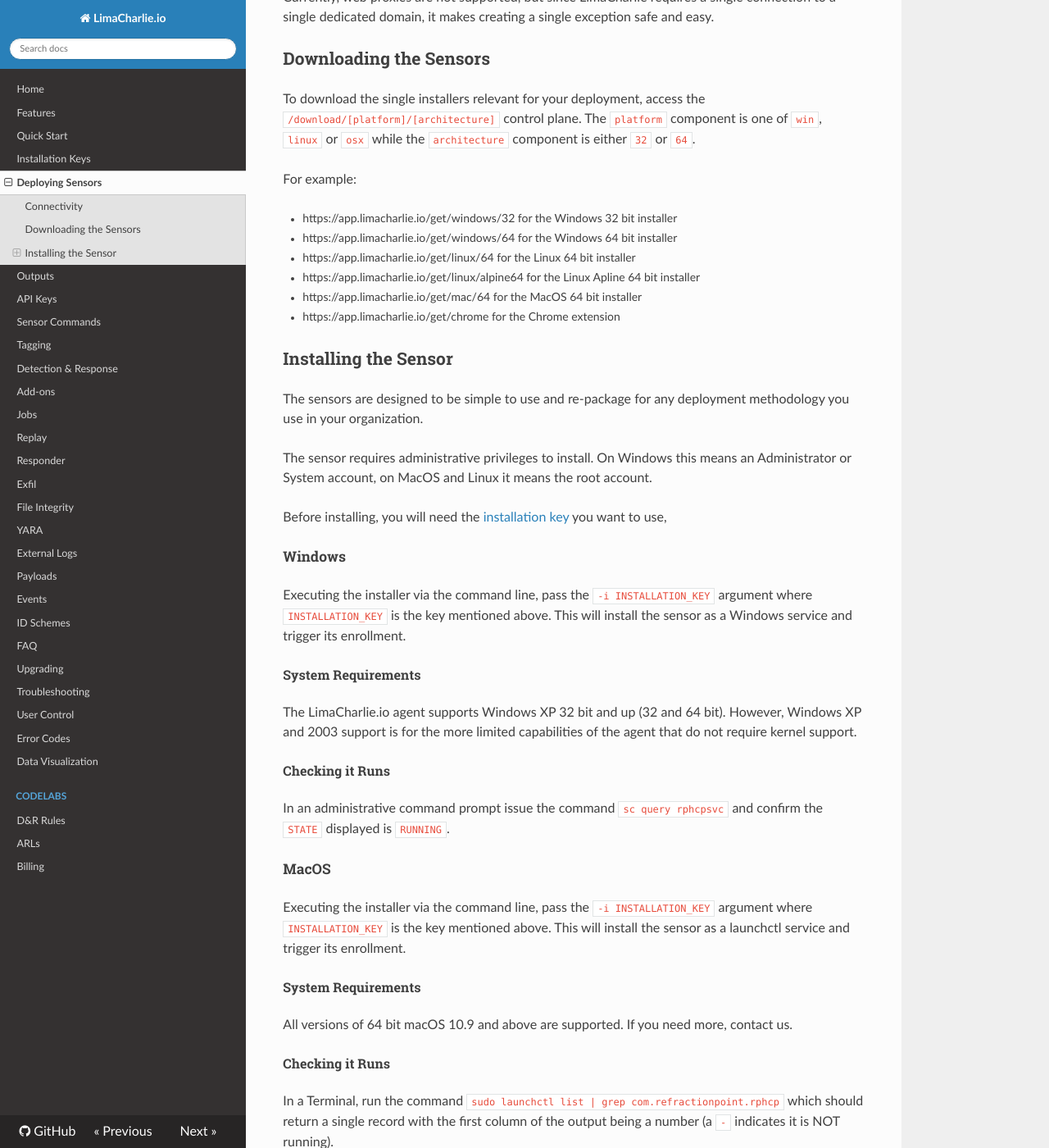
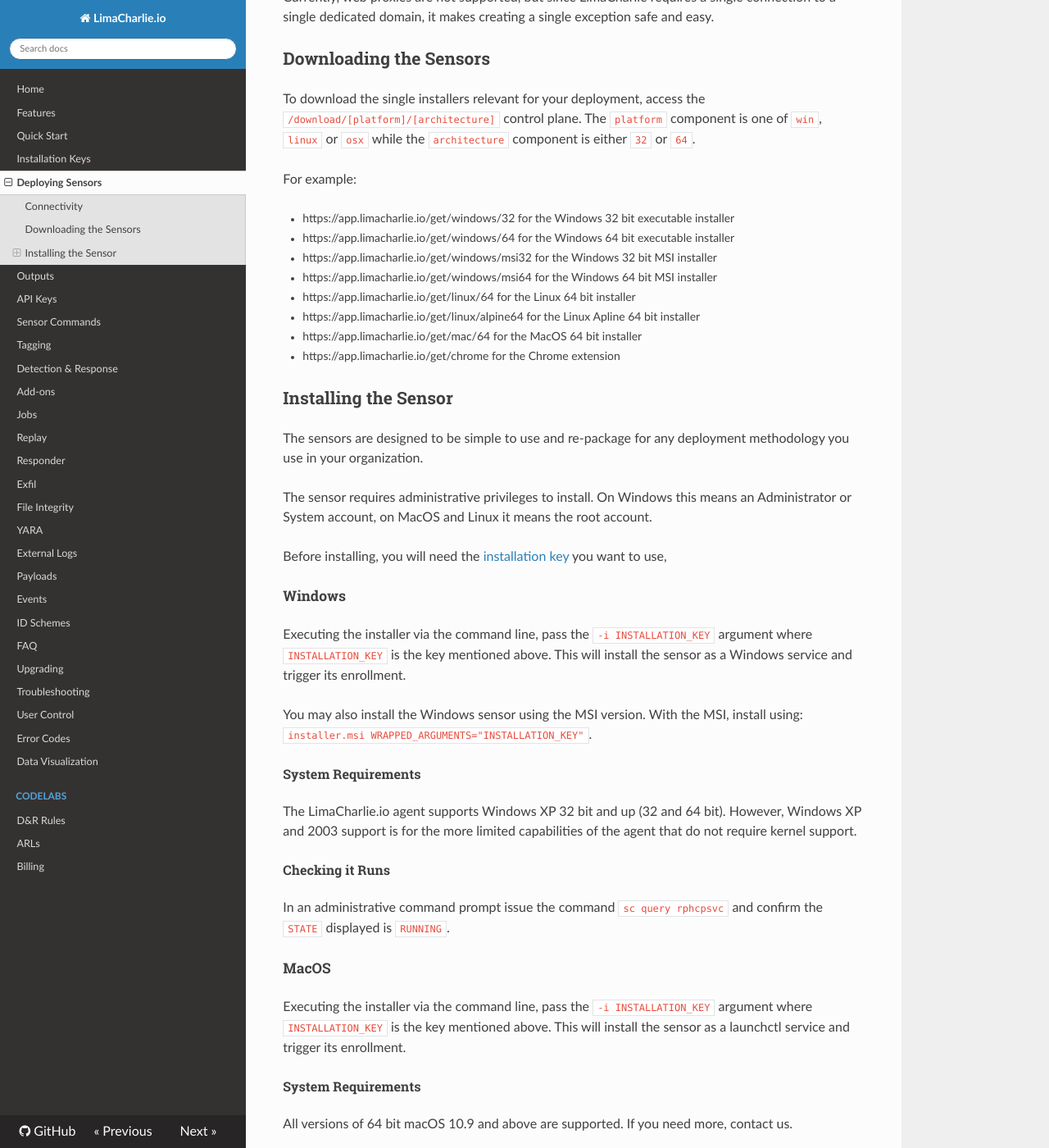
Before and after one commit to refractionPOINT/lce_doc, an MkDocs documentation site: the page built from docs/deploy_sensor.md, in a window 1280 px wide and 1400 px high, scrolled down 1226 px. Shown: the whole window at 82% size. Built offline with MkDocs 1.6.1, drawn with Linux system fonts in a browser that asks for light colours; nearby versions of some CDN libraries; old or Windows-style settings are respelled for this version of MkDocs.

Commit message:
Add info on MSI installer.

```diff
--- a/docs/deploy_sensor.md
+++ b/docs/deploy_sensor.md
@@ -29,8 +29,10 @@ The `platform` component is one of `win`, `linux` or `osx` while the `architectu
 
 For example:
 
-* https://app.limacharlie.io/get/windows/32 for the Windows 32 bit installer
-* https://app.limacharlie.io/get/windows/64 for the Windows 64 bit installer
+* https://app.limacharlie.io/get/windows/32 for the Windows 32 bit executable installer
+* https://app.limacharlie.io/get/windows/64 for the Windows 64 bit executable installer
+* https://app.limacharlie.io/get/windows/msi32 for the Windows 32 bit MSI installer
+* https://app.limacharlie.io/get/windows/msi64 for the Windows 64 bit MSI installer
 * https://app.limacharlie.io/get/linux/64 for the Linux 64 bit installer
 * https://app.limacharlie.io/get/linux/alpine64 for the Linux Apline 64 bit installer
 * https://app.limacharlie.io/get/mac/64 for the MacOS 64 bit installer
@@ -47,6 +49,8 @@ Before installing, you will need the [installation key](manage_keys.md) you want
 ### Windows
 Executing the installer via the command line, pass the `-i INSTALLATION_KEY` argument where `INSTALLATION_KEY` is the key
 mentioned above. This will install the sensor as a Windows service and trigger its enrollment.
+
+You may also install the Windows sensor using the MSI version. With the MSI, install using: `installer.msi WRAPPED_ARGUMENTS="INSTALLATION_KEY"`.
 
 #### System Requirements
 The LimaCharlie.io agent supports Windows XP 32 bit and up (32 and 64 bit). However, Windows XP and 2003 support is for the
```
